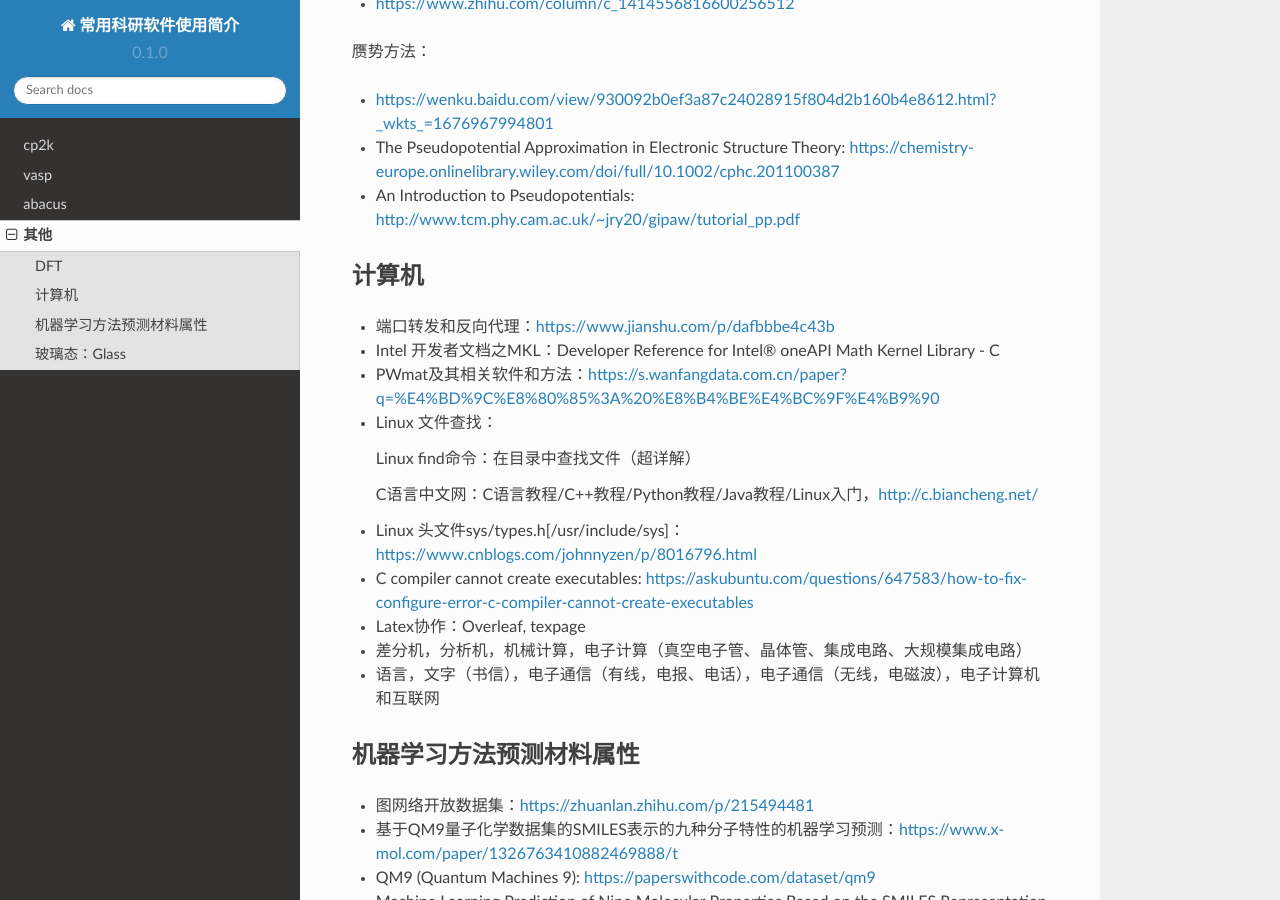
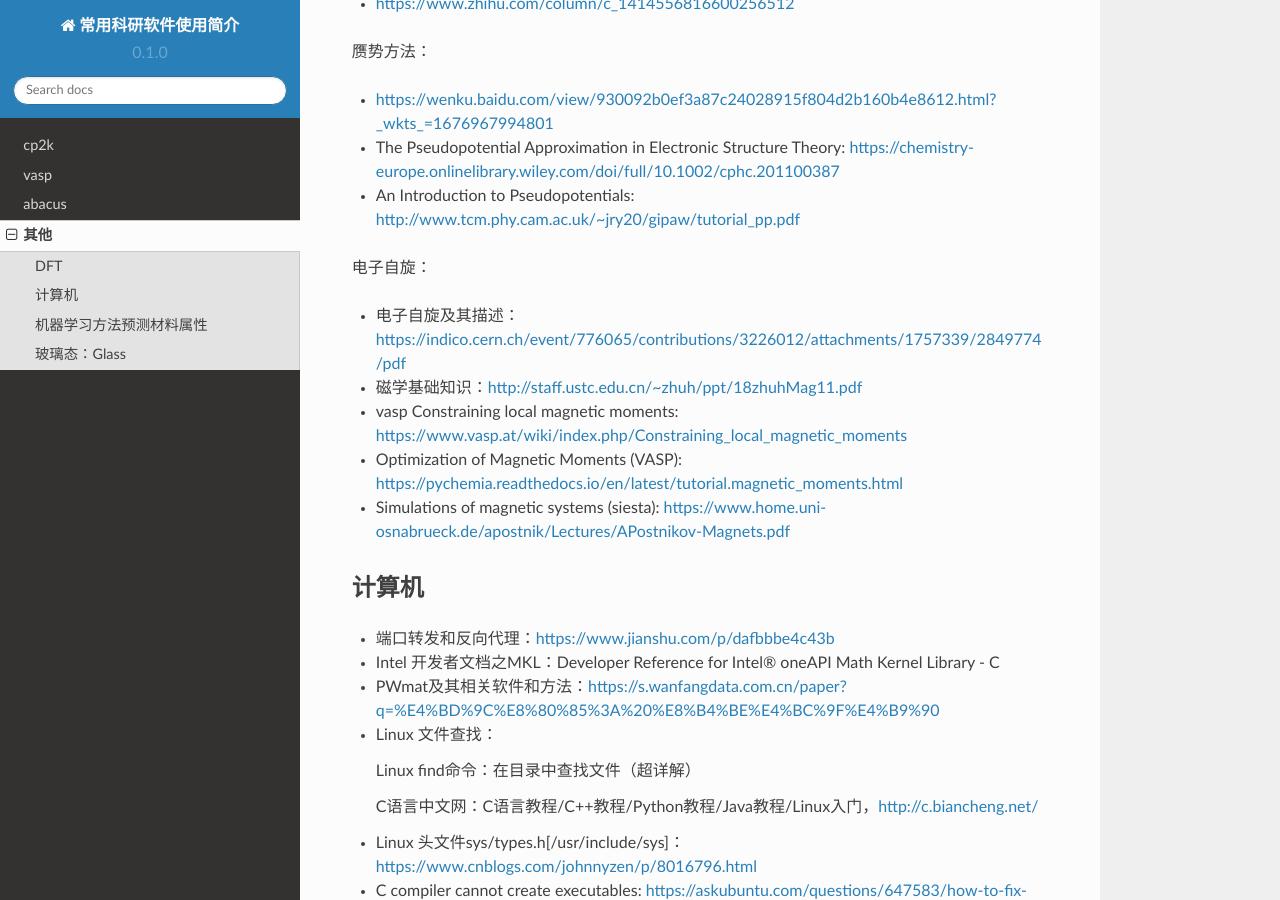
Before and after one commit to LiuXiaohui123321/software-documents, a Sphinx documentation site: the page built from docs/source/others.rst, in a window 1280 px wide and 900 px high, scrolled down 376 px. Built offline with Sphinx 7.4.7 and the Read the Docs theme 2.0.0, drawn with Linux system fonts in a browser that asks for light colours.

Commit message:
Update others.rst

```diff
--- a/docs/source/others.rst
+++ b/docs/source/others.rst
@@ -17,6 +17,14 @@ DFT
 - https://wenku.baidu.com/view/930092b0ef3a87c24028915f804d2b160b4e8612.html?_wkts_=1676967994801
 - The Pseudopotential Approximation in Electronic Structure Theory: https://chemistry-europe.onlinelibrary.wiley.com/doi/full/10.1002/cphc.201100387
 - An Introduction to Pseudopotentials: http://www.tcm.phy.cam.ac.uk/~jry20/gipaw/tutorial_pp.pdf
+
+电子自旋：
+
+- 电子自旋及其描述：https://indico.cern.ch/event/776065/contributions/3226012/attachments/1757339/2849774/pdf
+- 磁学基础知识：http://staff.ustc.edu.cn/~zhuh/ppt/18zhuhMag11.pdf
+- vasp Constraining local magnetic moments: https://www.vasp.at/wiki/index.php/Constraining_local_magnetic_moments
+- Optimization of Magnetic Moments (VASP): https://pychemia.readthedocs.io/en/latest/tutorial.magnetic_moments.html
+- Simulations of magnetic systems (siesta): https://www.home.uni-osnabrueck.de/apostnik/Lectures/APostnikov-Magnets.pdf
 
 计算机
 -------
```
